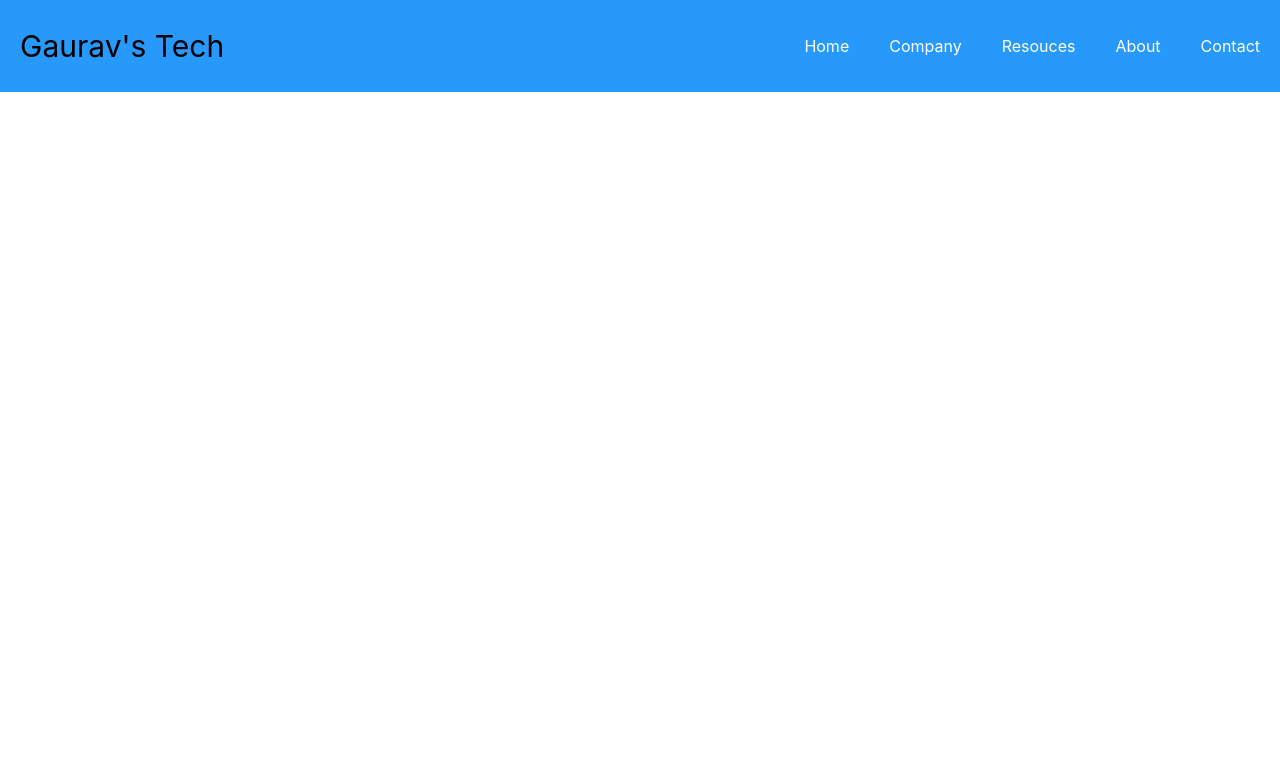
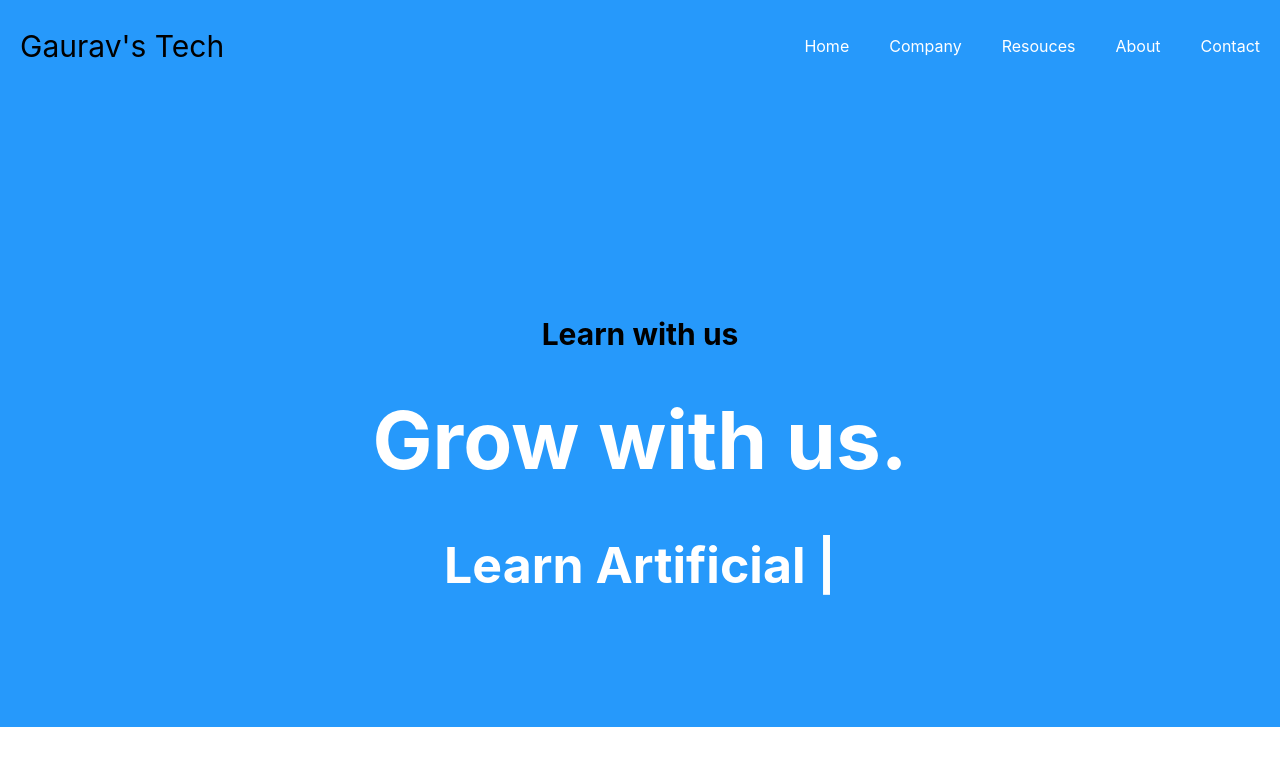
Before and after one commit to grvdln/company-web-tech, a React (Create React App) app: page / in a window 1280 px wide. Shown: the top 766 px of the page. Built offline with nearby package versions, Linux system fonts and the light colour scheme.

Commit message:
added typed

```diff
--- a/package.json
+++ b/package.json
@@ -10,6 +10,7 @@
     "react-dom": "^18.2.0",
     "react-icons": "^4.8.0",
     "react-scripts": "5.0.1",
+    "react-typed": "^1.2.0",
     "web-vitals": "^2.1.4"
   },
   "scripts": {
--- a/src/App.js
+++ b/src/App.js
@@ -1,9 +1,11 @@
 import './App.css';
+import Banner from './components/Banner';
 import Header from './components/Header';
 function App() {
   return (
    <div>
      <Header/>
+     <Banner/>
    </div>
   );
 }
--- /dev/null
+++ b/src/components/Banner.js
@@ -0,0 +1,31 @@
+import React from "react";
+import Typed from "react-typed";
+
+function Banner() {
+  return (
+    <div className="bg-[#2699fb] py-[100px] text-center font-bold w-full mx-auto">
+      <div className="mt-[100px]">
+        <div className="text-xl md:text-3xl md:p-[24px]">Learn with us</div>
+        <div className="text-white text-5xl md:text-[80px] md:p-[24px]">
+          Grow with us.
+        </div>
+        <div className="text-white text-[20px] md:text-[50px] md:p-[24px]">
+          Learn
+          <Typed
+            className="ml-3"
+            strings={[
+              "Web Development",
+              "Artificial Intelligence",
+              "Machine Learning",
+            ]}
+            typeSpeed={100}
+            backSpeed={60}
+            loop
+          />
+        </div>
+      </div>
+    </div>
+  );
+}
+
+export default Banner;
```
Also changed, not shown: 1 other file (tests, documents, lock files or other folders).
